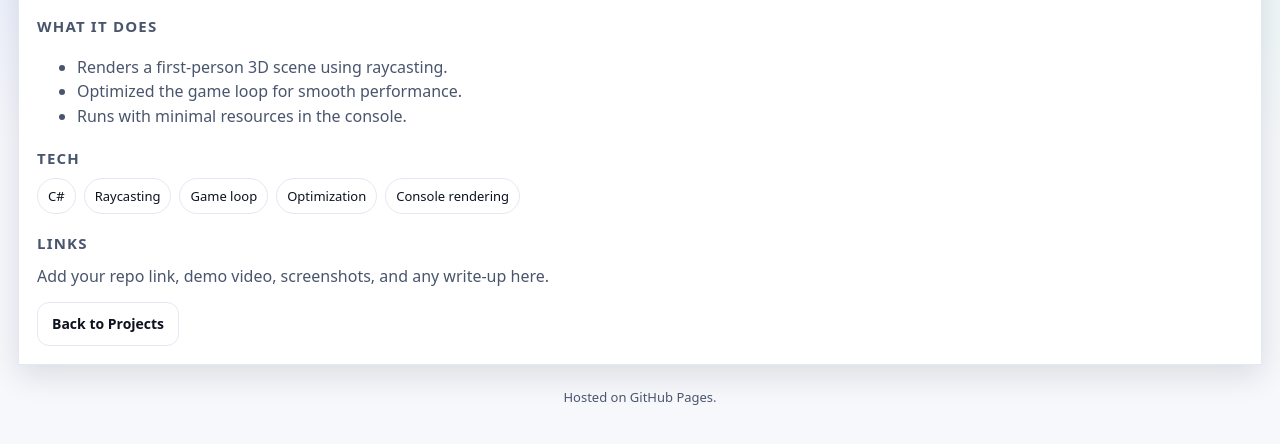
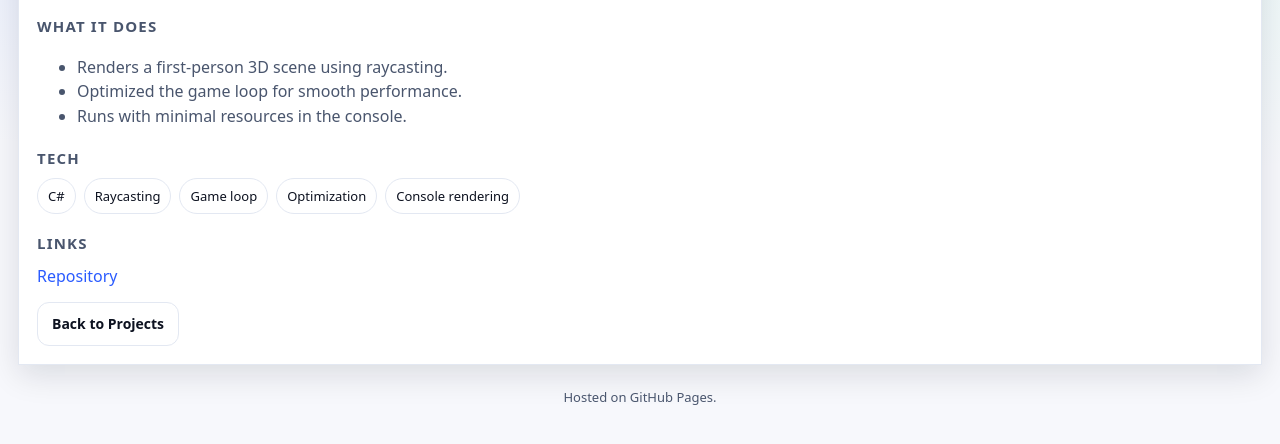
Before and after one commit to ethan-lefeb/ethanfolio, a plain HTML site: page projects/ascii-raycaster.html in a window 1280 px wide. Shown: the part 182-626 px from the top of the page. Drawn offline with Linux system fonts and the light colour scheme.

Commit message:
Update ascii-raycaster.html

```diff
--- a/projects/ascii-raycaster.html
+++ b/projects/ascii-raycaster.html
@@ -43,7 +43,7 @@
 
       <h3>Links</h3>
       <p style="color:var(--muted); margin-top:0;">
-        Add your repo link, demo video, screenshots, and any write-up here.
+        <a href="https://github.com/ethan-lefeb/FirstPersonASCII">Repository</a>
       </p>
       <div class="actions">
         <a class="btn secondary" href="../index.html#projects">Back to Projects</a>
```
